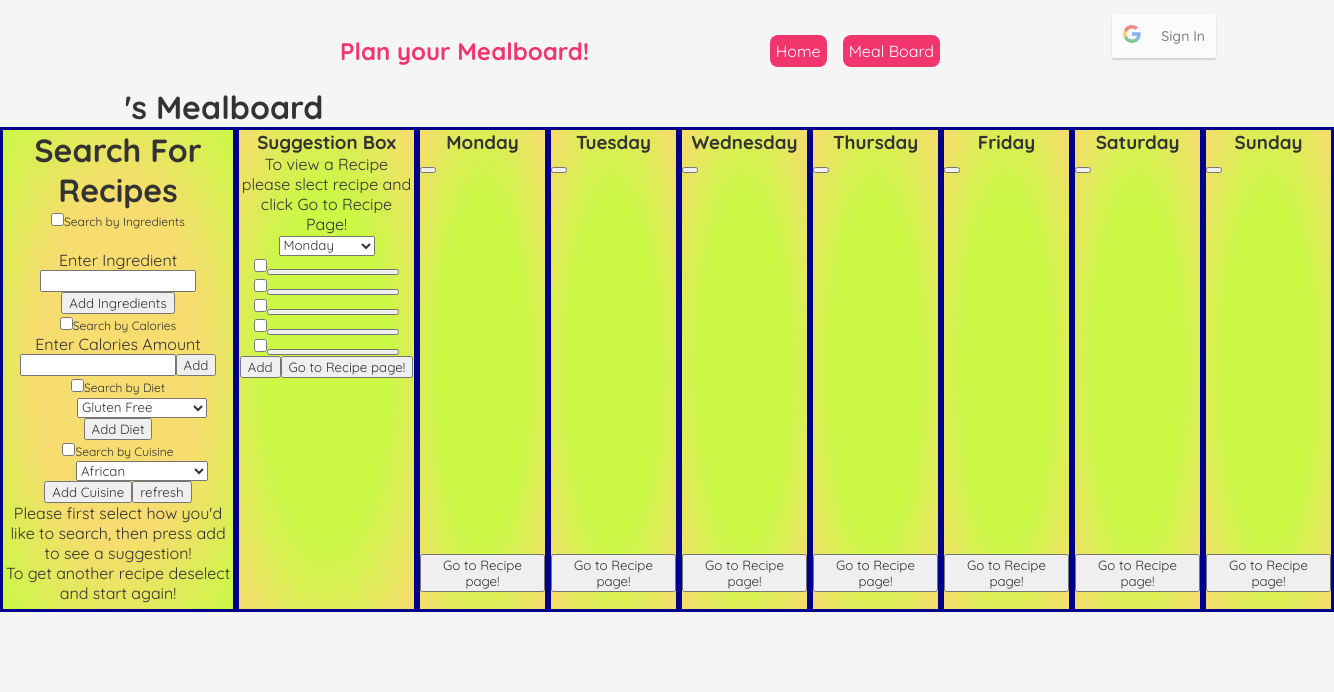
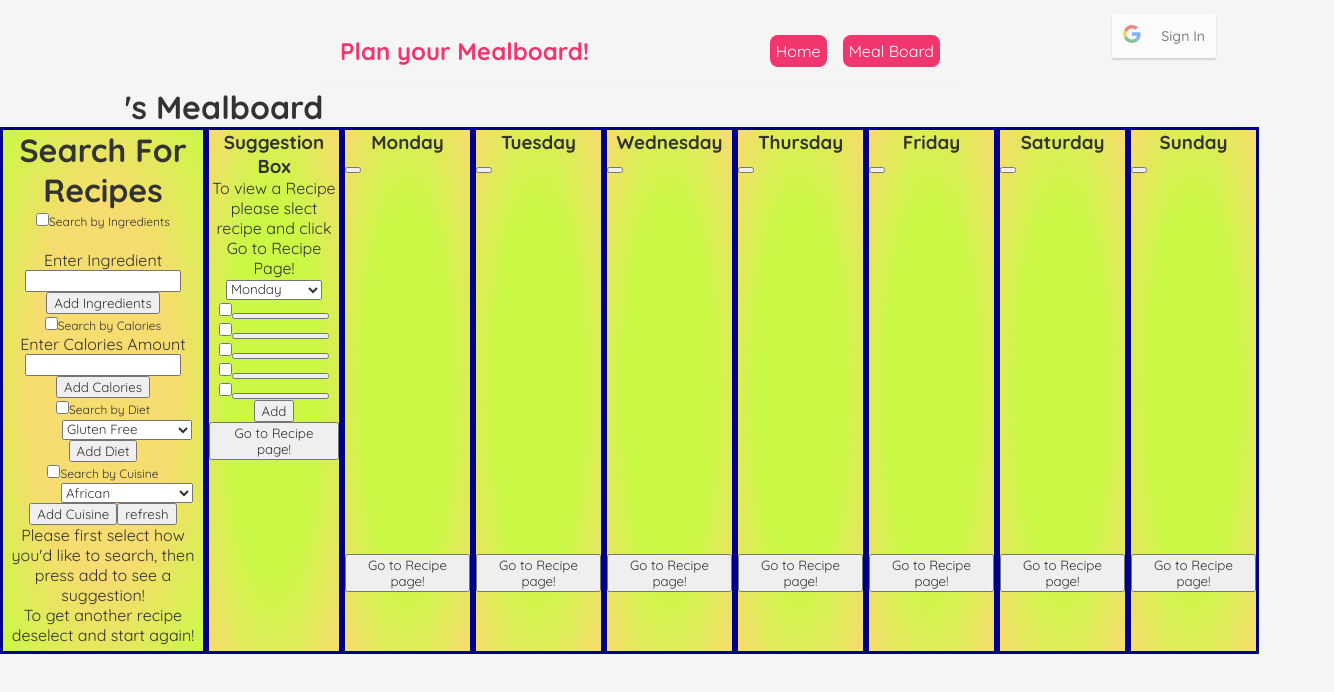
Before and after one commit to rpowers621/meal_app, a React (Create React App) app: page /Recipebox in a window 1280 px wide. Shown: the top 692 px of the page, 1334 px wide, since content can reach past the window. Built offline with nearby package versions, Linux system fonts and the light colour scheme; no server answers.

Commit message:
checkboxes uncheck after adding

```diff
--- a/src/App.css
+++ b/src/App.css
@@ -63,7 +63,7 @@ body{
  }
  .ingred{
     padding: 1em;
-    margin-left: 4em;
+    margin-left: 1em;
  }
  #nutrition{
      width: 50px;
@@ -99,8 +99,9 @@ body{
      background:radial-gradient(#F7DC6F  50%, #CAF845);
      border-style: solid;
      border-color: darkblue;
-     min-width: 230px;
-     max-width: 230px;
+     min-width: 200px;
+     max-width: 200px;
+     align-items: flex-start;
  }
  .input-ingreds{
      margin-left: 1em;
@@ -111,8 +112,8 @@ body{
      background:radial-gradient( #CAF845 50%, #F7DC6F );
      border-style: solid;
      border-color: darkblue;
-     min-width: 175px;
-     max-width: 175px;
+     min-width: 130px;
+     max-width: 130px;
  }
  .monday, .tuesday, .wednesday, .thursday, .friday, .saturday, .sunday{
   height:100%;
--- a/src/Recipebox.js
+++ b/src/Recipebox.js
@@ -71,6 +71,10 @@ function Recipebox() {
 
     function add(e) {
         setSearchCriteria([...searchCriteria, e]);
+        setI(false);
+        setC(false);
+        setD(false);
+        setCU(false);
     }
 
     function refresh() {
@@ -93,6 +97,11 @@ function Recipebox() {
             console.log(data);
             setMeals([...meals,data.key]);
             setMeal_ids([...meal_ids,data.value]);
+
+            setI(false);
+            setC(false);
+            setD(false);
+            setCU(false);
 
         });
         return;
@@ -203,7 +212,7 @@ function Recipebox() {
                         <h1>Search For Recipes</h1>
 
                         <div className="by_ingreds">
-                            <input onClick={() => {setSearchType('ingredients'); setI(true)}} defaultChecked={iSelect} type="checkbox" name="ingreds"
+                            <input onClick={() => {setSearchType('ingredients'); setI(true);}} checked={iSelect} type="checkbox" name="ingreds"
                                 value="Search by Ingredients" />
                             <label id="ingredients" className="label-header" htmlFor="ingreds">Search by Ingredients</label>
                             <br />
@@ -218,22 +227,22 @@ function Recipebox() {
                         </div>
 
                         <div className="by_calories">
-                            <input onChange={() => setSearchType('calories')} defaultchecked={cSelect} type="checkbox" name="calories"
+                            <input onChange={() => {setSearchType('calories'); setC(true);}} checked={cSelect} type="checkbox" name="calories"
                                 value="Search by Calories" />
                             <label className="label-header" htmlFor="calories">Search by Calories</label>
                             <br />
                             <label htmlFor="">Enter Calories Amount</label>
                             <input onChange={(e) => add(e.target.value)} id="calories" type="text" />
-                            <button onClick={send}>Add </button>
+                            <button onClick={send}>Add Calories</button>
                         </div>
 
                         <div className="by_diet">
-                            <input onChange={() => setSearchType('diet')} defaultchecked={dSelect} type="checkbox" name="diet"
+                            <input onClick={() => {setSearchType('diet'); setD(true);}} checked={dSelect} type="checkbox" name="diet"
                                 value="Search by Diet" />
                             <label className="label-header" htmlFor="diet">Search by Diet</label>
                             <br />
                             <div className="drop-diet">
-                                <select onChange={(e) => add(e.target.value)} id="diet" name="" placeholder=" ">
+                                <select onClick={(e) => add(e.target.value)} id="diet" name="" placeholder=" ">
                                     <option value="Gluten Free">Gluten Free</option>
                                     <option value="Ketogenic">Ketogenic</option>
                                     <option value="Vegetarian">Vegetarian</option>
@@ -251,7 +260,7 @@ function Recipebox() {
                         </div>
 
                         <div className="by_cuisine">
-                            <input onChange={() => setSearchType('cuisine')} defaultchecked={cuSelect} type="checkbox" name="cuisine"
+                            <input onChange={() => {setSearchType('cuisine'); setCU(true);}} checked={cuSelect} type="checkbox" name="cuisine"
                                 value="Search by Cuisine" />
                             <label className="label-header" htmlFor="cuisine">Search by Cuisine</label>
                             <br />
```
Also changed, not shown: 2 other files (tests, documents, lock files or other folders).
